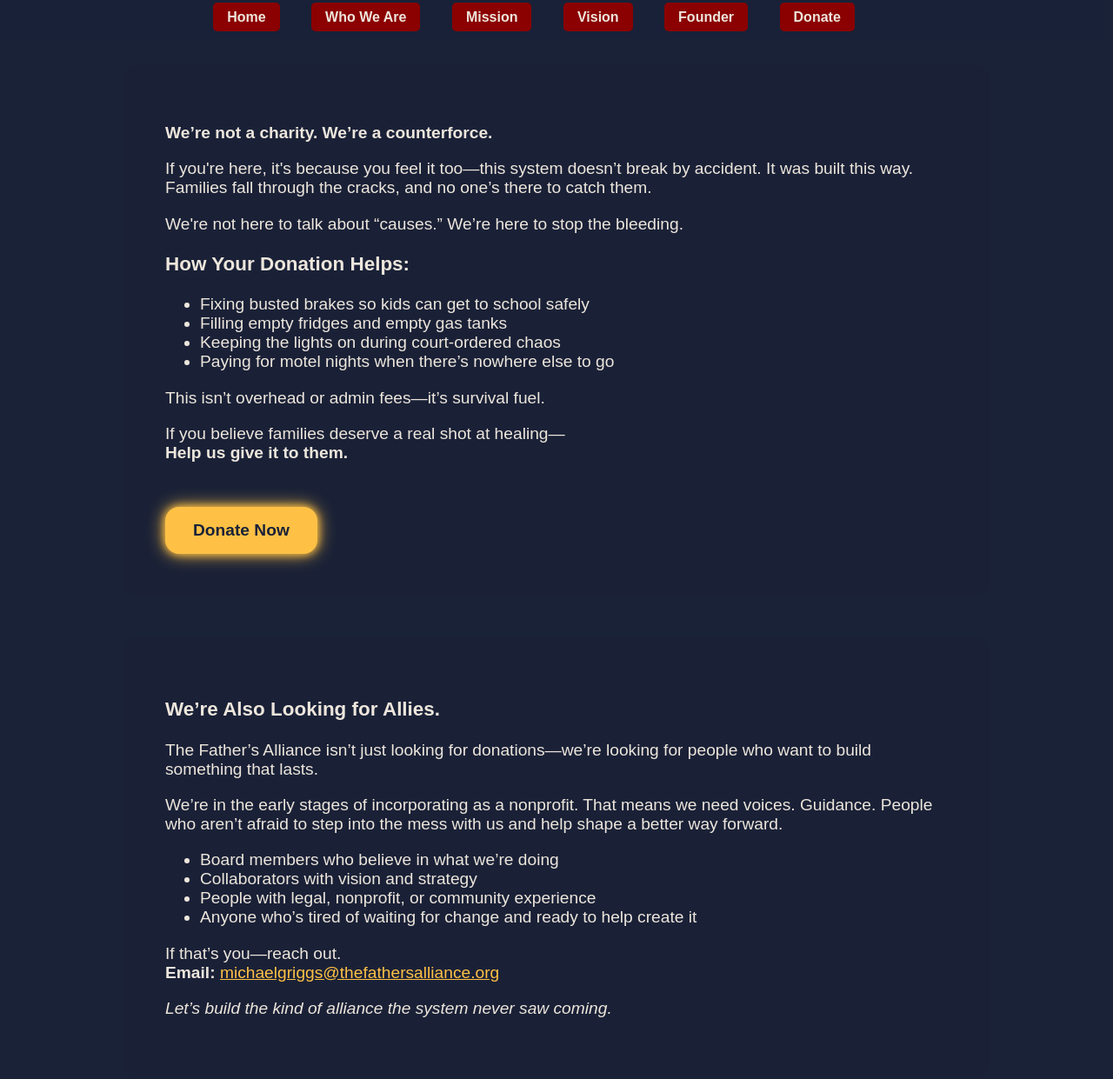
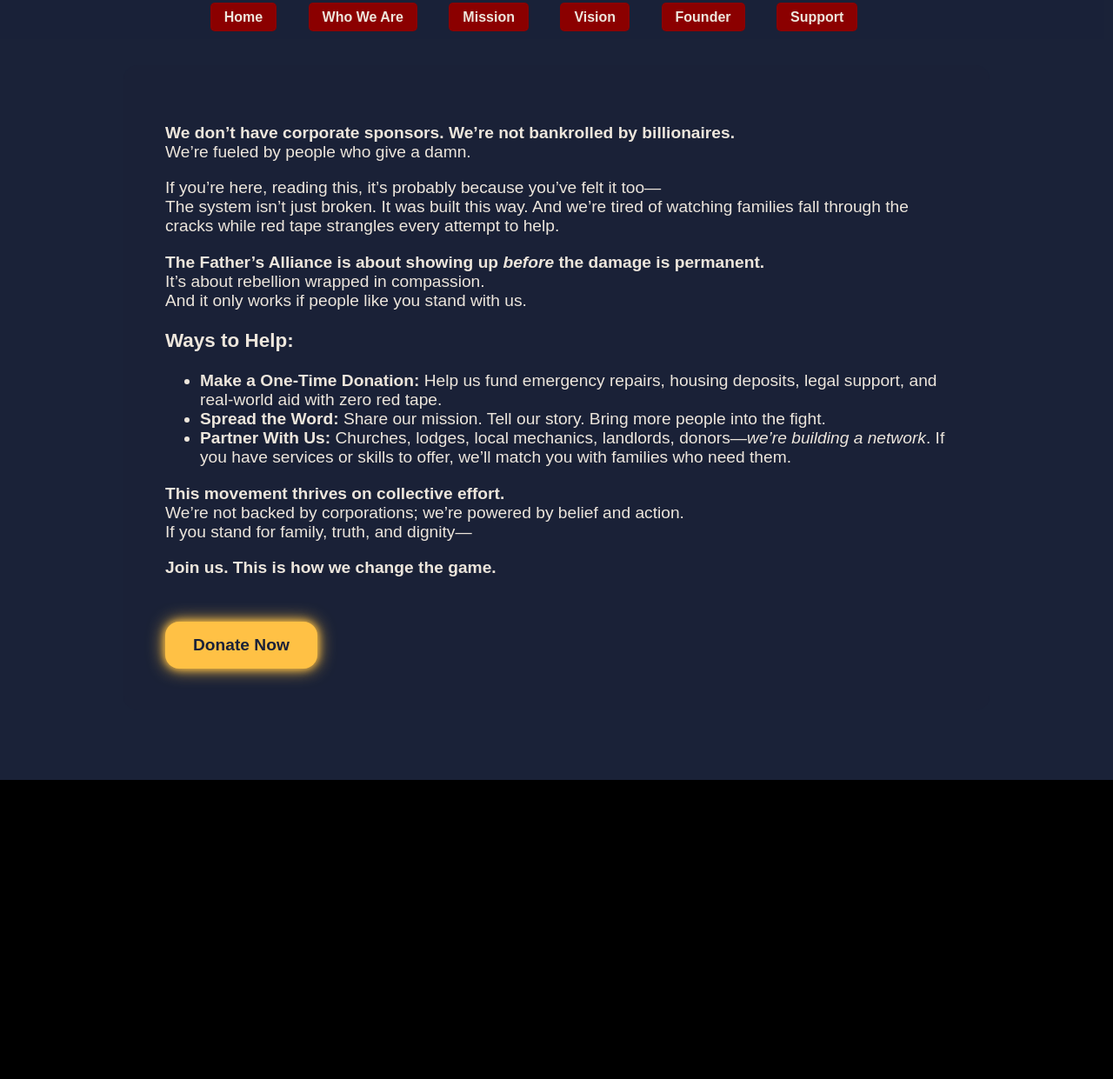
Before and after one commit to FukenMike/original-fathers-alliance-build, a plain HTML site: page donate.html in a window 1280 px wide. Shown: the part 5-1246 px from the top of the page at 87% size. After the commit the page ends 902 px from the top, so only its background shows below. Drawn offline with Linux system fonts and the light colour scheme.

Commit message:
Add files via upload

```diff
--- a/donate.html
+++ b/donate.html
@@ -3,7 +3,7 @@
 <html lang="en">
 <head>
     <meta charset="UTF-8">
-    <title>Donate - The Father's Alliance</title>
+    <title>Support the Movement - The Father's Alliance</title>
     <link rel="stylesheet" href="style.css">
     <style>
         body {
@@ -85,47 +85,37 @@
         <a href="mission.html">Mission</a>
         <a href="vision.html">Vision</a>
         <a href="founder-story.html">Founder</a>
-        <a href="donate.html">Donate</a>
+        <a href="donate.html">Support</a>
     </nav>
 
     <section class="background">
         <div class="content scroll-fade">
-            <p><strong>We’re not a charity. We’re a counterforce.</strong></p>
+            <p><strong>We don’t have corporate sponsors. We’re not bankrolled by billionaires.</strong><br>
+            We’re fueled by people who give a damn.</p>
 
-            <p>If you're here, it's because you feel it too—this system doesn’t break by accident. It was built this way. Families fall through the cracks, and no one’s there to catch them.</p>
+            <p>If you’re here, reading this, it’s probably because you’ve felt it too—<br>
+            The system isn’t just broken. It was built this way. And we’re tired of watching families fall through the cracks while red tape strangles every attempt to help.</p>
 
-            <p>We're not here to talk about “causes.” We’re here to stop the bleeding.</p>
+            <p><strong>The Father’s Alliance is about showing up <em>before</em> the damage is permanent.</strong><br>
+            It’s about rebellion wrapped in compassion.<br>
+            And it only works if people like you stand with us.</p>
 
-            <h3>How Your Donation Helps:</h3>
+            <h3>Ways to Help:</h3>
             <ul>
-                <li>Fixing busted brakes so kids can get to school safely</li>
-                <li>Filling empty fridges and empty gas tanks</li>
-                <li>Keeping the lights on during court-ordered chaos</li>
-                <li>Paying for motel nights when there’s nowhere else to go</li>
+                <li><strong>Make a One-Time Donation:</strong> Help us fund emergency repairs, housing deposits, legal support, and real-world aid with zero red tape.</li>
+                <li><strong>Spread the Word:</strong> Share our mission. Tell our story. Bring more people into the fight.</li>
+                <li><strong>Partner With Us:</strong> Churches, lodges, local mechanics, landlords, donors—<em>we’re building a network</em>. If you have services or skills to offer, we’ll match you with families who need them.</li>
             </ul>
 
-            <p>This isn’t overhead or admin fees—it’s survival fuel.</p>
+            <p><strong>This movement thrives on collective effort.</strong><br>
+            We’re not backed by corporations; we’re powered by belief and action.<br>
+            If you stand for family, truth, and dignity—</p>
 
-            <p>If you believe families deserve a real shot at healing—<br><strong>Help us give it to them.</strong></p>
+            <p><strong>Join us. This is how we change the game.</strong></p>
 
             <a href="https://gofund.me/a494a3b4" class="donate-btn" target="_blank">Donate Now</a>
         </div>
-
-        <div class="content scroll-fade" style="margin-top: 3rem;">
-            <h3>We’re Also Looking for Allies.</h3>
-            <p>The Father’s Alliance isn’t just looking for donations—we’re looking for people who want to build something that lasts.</p>
-            <p>We’re in the early stages of incorporating as a nonprofit. That means we need voices. Guidance. People who aren’t afraid to step into the mess with us and help shape a better way forward.</p>
-            <ul>
-                <li>Board members who believe in what we’re doing</li>
-                <li>Collaborators with vision and strategy</li>
-                <li>People with legal, nonprofit, or community experience</li>
-                <li>Anyone who’s tired of waiting for change and ready to help create it</li>
-            </ul>
-            <p>If that’s you—reach out.<br><strong>Email:</strong> <a href="mailto:michaelgriggs@thefathersalliance.org" style="color: #FFC145;">michaelgriggs@thefathersalliance.org</a></p>
-            <p><em>Let’s build the kind of alliance the system never saw coming.</em></p>
-        </div>
     </section>
-
 
 </body>
 </html>
```
